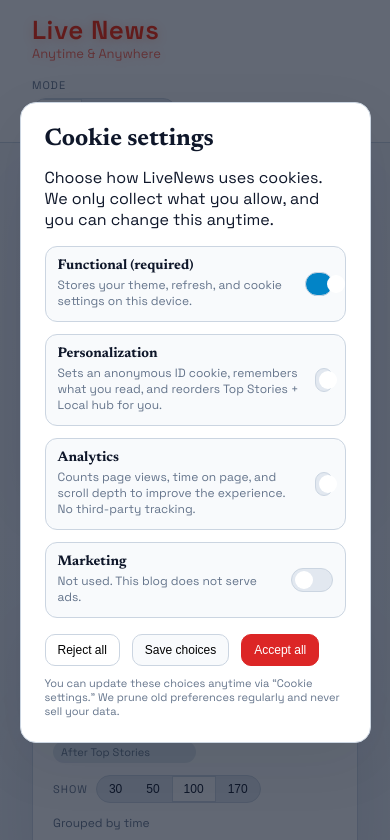
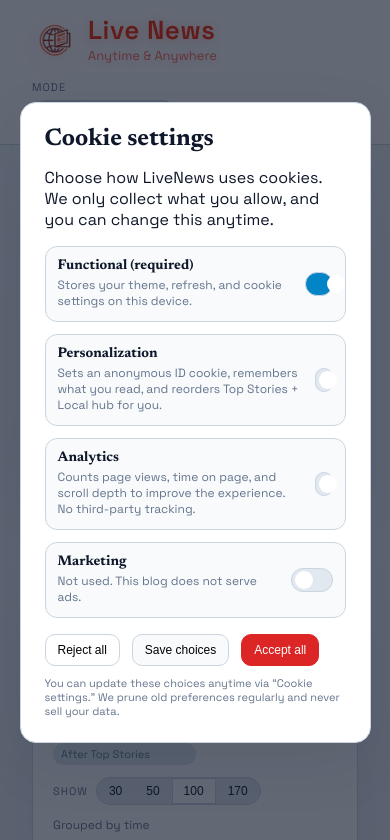
Before and after one commit to tobot101/LiveNews, a website: page public/index.html in a window 390 px wide. Shown: the top 840 px of the page. Drawn offline with Linux system fonts and the light colour scheme; no server answers.

Commit message:
Add logo mark to moving Live News header

```diff
--- a/public/index.html
+++ b/public/index.html
@@ -91,6 +91,7 @@
 
     <header class="topbar">
       <div class="brand">
+        <img class="brand-mark" src="/brand-mark.png" alt="" aria-hidden="true" />
         <div class="brand-text">
           <div class="brand-title">Live News</div>
           <div class="brand-sub">Anytime &amp; Anywhere</div>
--- a/public/styles.css
+++ b/public/styles.css
@@ -150,16 +150,25 @@ input:focus-visible {
 .brand {
   display: inline-flex;
   align-items: center;
-  gap: 0;
+  gap: 12px;
   color: var(--brand-base);
   text-shadow: 0 2px 12px var(--brand-glow);
   animation: brandSlide 11.5s ease-in-out infinite, brandHue 13s linear infinite;
   will-change: transform, filter, color;
 }
 
+.brand-mark {
+  width: 54px;
+  height: 54px;
+  flex: 0 0 auto;
+  object-fit: contain;
+  filter: drop-shadow(0 6px 14px rgba(37, 99, 235, 0.14));
+}
+
 .brand-text {
   display: flex;
   flex-direction: column;
+  gap: 2px;
 }
 
 
@@ -787,6 +796,15 @@ html[data-theme="night"] .brand {
     align-items: flex-start;
   }
 
+  .brand {
+    gap: 10px;
+  }
+
+  .brand-mark {
+    width: 46px;
+    height: 46px;
+  }
+
   .layout {
     grid-template-columns: 1fr;
   }
```
Also changed, not shown: public/local.html (+1 -0 lines), public/brand-mark.png (added).
